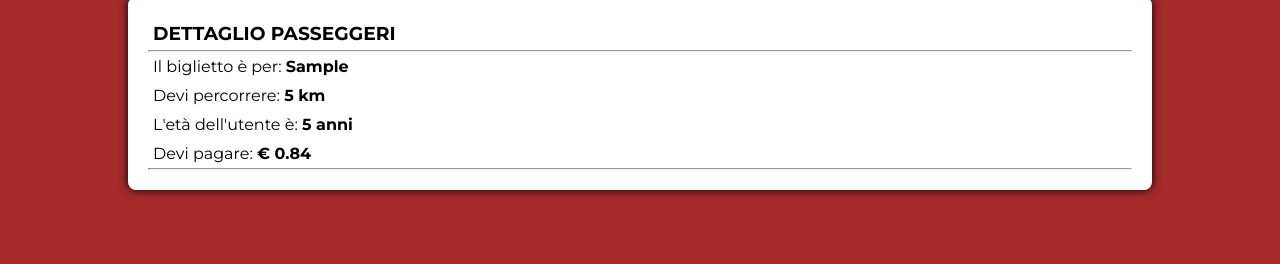
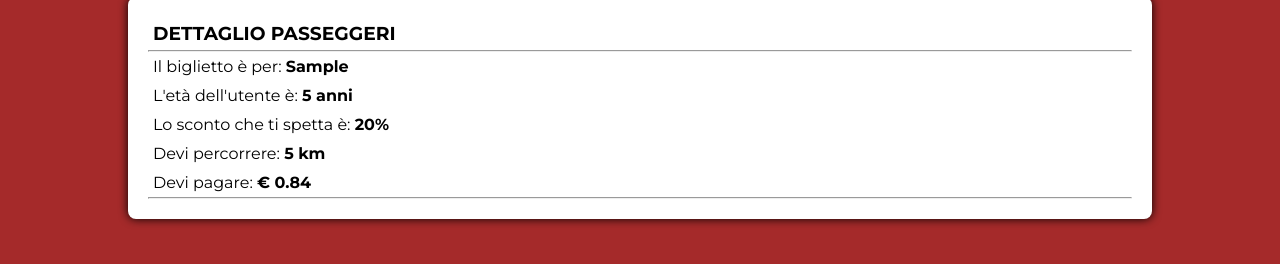
Before and after one commit to penso996/js-biglietto-treno-form, a plain HTML site: page index.html in a window 1280 px wide. Both pictures are taken after typing "Sample", "5", "5" into the empty fields and a click on the button "Invia i tuoi dati". Shown: the part 428-692 px from the top of the page. Drawn offline with Linux system fonts and the light colour scheme.

Commit message:
added discount label in html and js

```diff
--- a/index.html
+++ b/index.html
@@ -60,8 +60,9 @@
         <h3>DETTAGLIO PASSEGGERI</h3>
         <hr>
         <p class="output-text">Il biglietto è per: <span id="user-name-output"></span></p>
+        <p class="output-text">L'età dell'utente è: <span id="user-age-output"></span></p>
+        <p class="output-text">Lo sconto che ti spetta è: <span id="user-discount-output"></span></p>
         <p class="output-text">Devi percorrere: <span id="user-kilometers-output"></span></p>
-        <p class="output-text">L'età dell'utente è: <span id="user-age-output"></span></p>
         <p class="output-text">Devi pagare: <span id="user-price-output"></span></p>
         <hr>
     </div>
--- a/js/script.js
+++ b/js/script.js
@@ -9,19 +9,23 @@ document.getElementById("calculate-button").addEventListener("click", function (
     //CALCOLO DEL PREZZO
     const pricePerKm = 0.21;
     let ticketPrice = kilometers * pricePerKm;
+    let discount = "Prezzo pieno";
 
     if (age < 18) {
         ticketPrice = ticketPrice * 0.8;
+        discount = "20%";
     } else if (age >= 65) {
         ticketPrice = ticketPrice * 0.6;
+        discount = "40%";
     }
 
     ticketPrice = ticketPrice.toFixed(2);
 
     //OUTPUT
     document.getElementById("user-name-output").textContent = userName;
+    document.getElementById("user-age-output").textContent = age + " anni";
+    document.getElementById("user-discount-output").textContent = discount;
     document.getElementById("user-kilometers-output").textContent = kilometers + " km";
-    document.getElementById("user-age-output").textContent = age + " anni";
     document.getElementById("user-price-output").textContent = "€ " + ticketPrice;
 
 });
```
